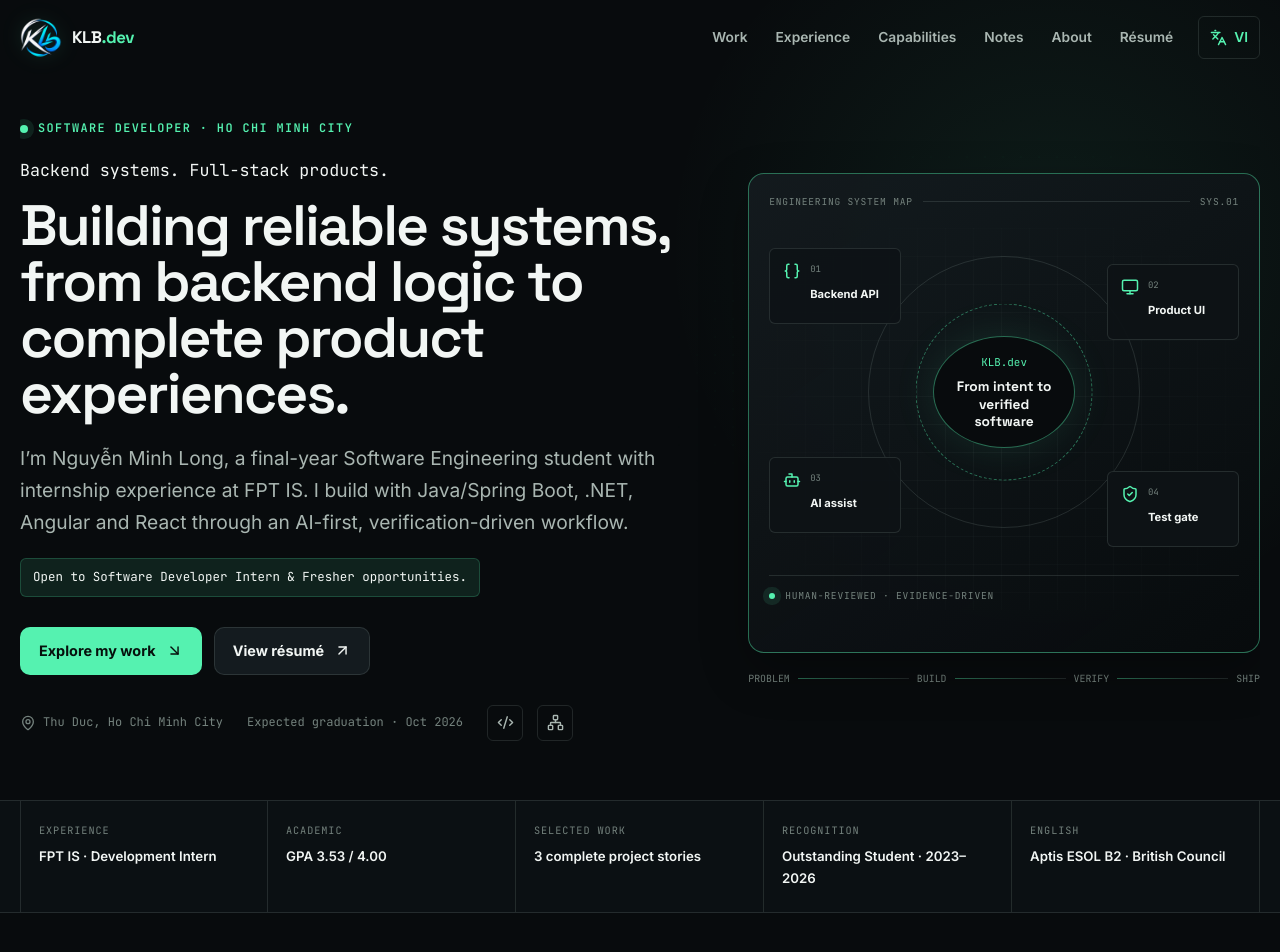
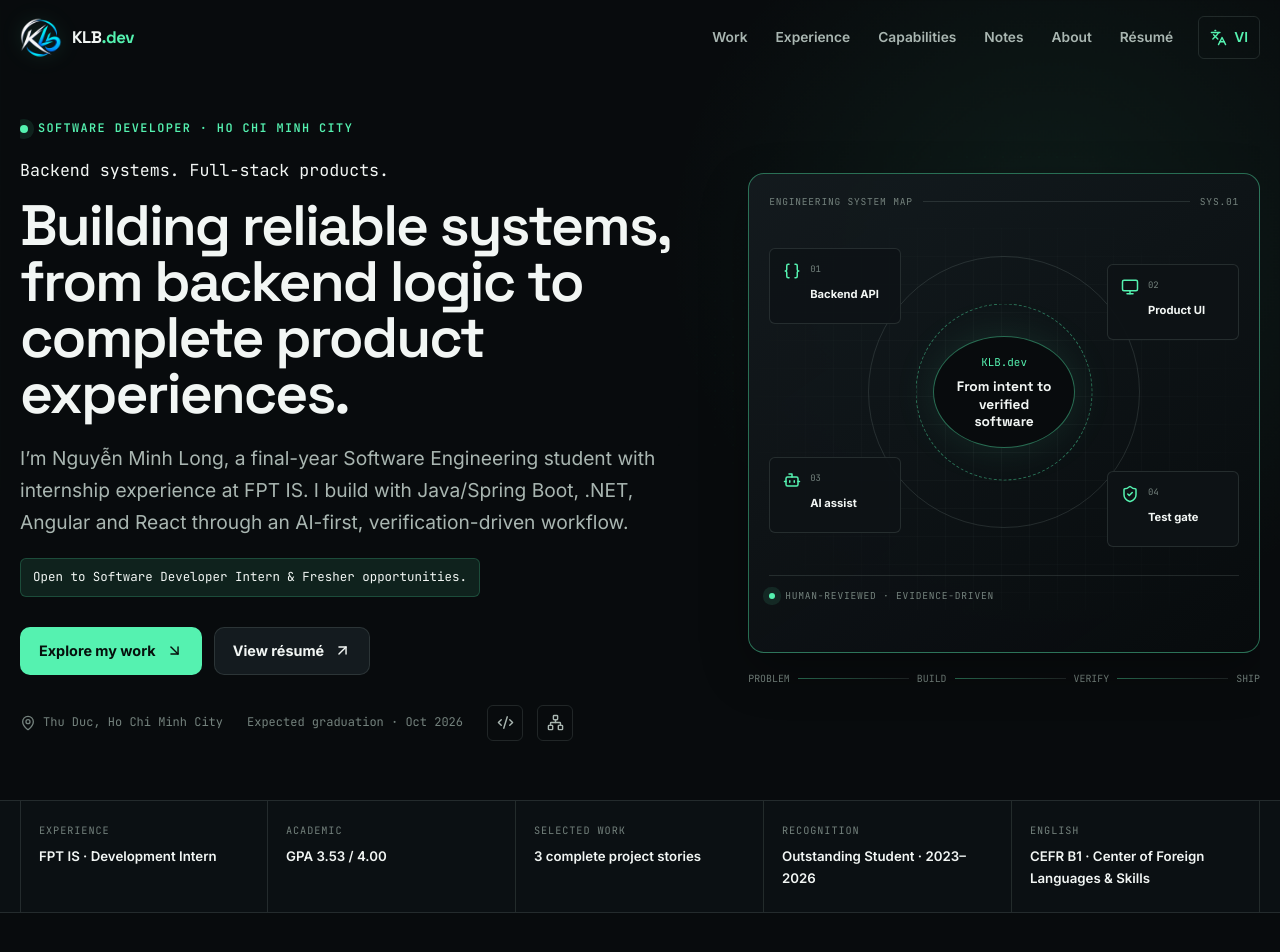
Before and after one commit to KLBMinhLong/KLBPortfolio, a React (Vite) app: page / in a window 1280 px wide. Shown: the top 952 px of the page. Built offline with nearby package versions, Linux system fonts and the light colour scheme.

Commit message:
feat: add content type definitions and initial project data for portfolio resume and site content

```diff
--- a/src/data/content.ts
+++ b/src/data/content.ts
@@ -714,7 +714,7 @@ export const content: Record<Language, LocaleContent> = {
       { label: 'Academic', value: 'GPA 3.53 / 4.00' },
       { label: 'Selected work', value: '3 complete project stories' },
       { label: 'Recognition', value: 'Outstanding Student · 2023–2026' },
-      { label: 'English', value: 'Aptis ESOL B2 · British Council' },
+      { label: 'English', value: 'CEFR B1 · Center of Foreign Languages & Skills' },
     ],
     work: {
       eyebrow: '01 · Selected work',
@@ -839,7 +839,7 @@ export const content: Record<Language, LocaleContent> = {
       facts: [
         { label: 'Current GPA', value: '3.53 / 4.00' },
         { label: 'Recognition', value: 'Outstanding Student, awarded annually 2023–2026' },
-        { label: 'English', value: 'Aptis ESOL B2 · British Council' },
+        { label: 'English', value: 'CEFR B1 · Center of Informatics, Foreign Languages & Skills' },
       ],
     },
     about: {
@@ -900,7 +900,7 @@ export const content: Record<Language, LocaleContent> = {
         { label: 'Experience', value: 'FPT IS · Development Intern' },
         { label: 'Academic', value: 'HUTECH · GPA 3.53 / 4.00' },
         { label: 'Top Capstone', value: 'eProcure Enterprise (9 Services)' },
-        { label: 'English', value: 'Aptis ESOL B2 · British Council' },
+        { label: 'English', value: 'CEFR B1 · Center of Informatics, Foreign Languages & Skills' },
         { label: 'Location', value: 'Ho Chi Minh City, Vietnam' },
       ],
       summaryTitle: 'Executive Summary',
@@ -993,9 +993,9 @@ export const content: Record<Language, LocaleContent> = {
       certificationsTitle: 'Certifications & Languages',
       certificationItems: [
         {
-          title: 'Aptis ESOL B2',
-          issuer: 'British Council',
-          detail: 'CEFR B2 Level in English Communication',
+          title: 'CEFR B1 English Certificate',
+          issuer: 'Center of Informatics, Foreign Languages & Skills',
+          detail: 'CEFR B1 Level in English Proficiency',
         },
       ],
     },
@@ -1067,7 +1067,7 @@ export const content: Record<Language, LocaleContent> = {
       { label: 'Học tập', value: 'GPA 3.53 / 4.00' },
       { label: 'Dự án chọn lọc', value: '3 câu chuyện sản phẩm' },
       { label: 'Thành tích', value: 'Sinh viên xuất sắc · 2023–2026' },
-      { label: 'Tiếng Anh', value: 'Aptis ESOL B2 · British Council' },
+      { label: 'Tiếng Anh', value: 'CEFR B1 · Trung tâm Tin học - Ngoại ngữ - Kĩ năng' },
     ],
     work: {
       eyebrow: '01 · Dự án chọn lọc',
@@ -1192,7 +1192,7 @@ export const content: Record<Language, LocaleContent> = {
       facts: [
         { label: 'GPA hiện tại', value: '3.53 / 4.00' },
         { label: 'Thành tích', value: 'Sinh viên xuất sắc, nhận hàng năm 2023–2026' },
-        { label: 'Tiếng Anh', value: 'Aptis ESOL B2 · British Council' },
+        { label: 'Tiếng Anh', value: 'CEFR B1 · Trung tâm Tin học - Ngoại ngữ - Kĩ năng' },
       ],
     },
     about: {
@@ -1253,7 +1253,7 @@ export const content: Record<Language, LocaleContent> = {
         { label: 'Kinh nghiệm', value: 'FPT IS · Development Intern' },
         { label: 'Học vấn', value: 'HUTECH · GPA 3.53 / 4.00' },
         { label: 'Đồ án tiêu biểu', value: 'eProcure Enterprise (9 dịch vụ)' },
-        { label: 'Chứng chỉ ngoại ngữ', value: 'Aptis ESOL B2 · British Council' },
+        { label: 'Chứng chỉ ngoại ngữ', value: 'CEFR B1 · Trung tâm Tin học - Ngoại ngữ - Kĩ năng' },
         { label: 'Khu vực', value: 'TP. Hồ Chí Minh, Việt Nam' },
       ],
       summaryTitle: 'Tóm tắt năng lực & Mục tiêu',
@@ -1346,9 +1346,9 @@ export const content: Record<Language, LocaleContent> = {
       certificationsTitle: 'Chứng chỉ & Ngoại ngữ',
       certificationItems: [
         {
-          title: 'Aptis ESOL B2',
-          issuer: 'British Council',
-          detail: 'Trình độ Tiếng Anh B2 chuẩn CEFR',
+          title: 'Chứng chỉ Tiếng Anh CEFR B1',
+          issuer: 'Trung tâm Tin học - Ngoại ngữ - Kĩ năng',
+          detail: 'Trình độ Tiếng Anh B1 chuẩn CEFR',
         },
       ],
     },
```
Also changed, not shown: 2 other files (tests, documents, lock files or other folders).
